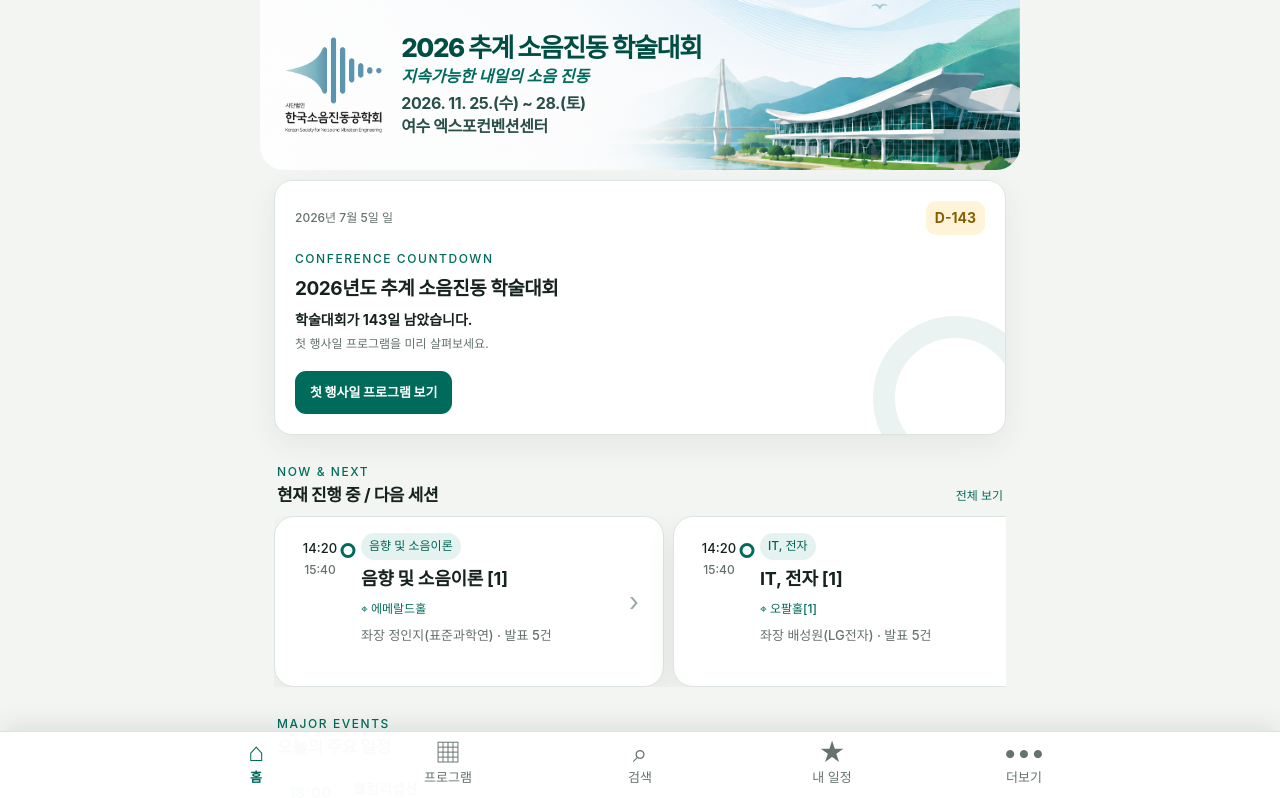
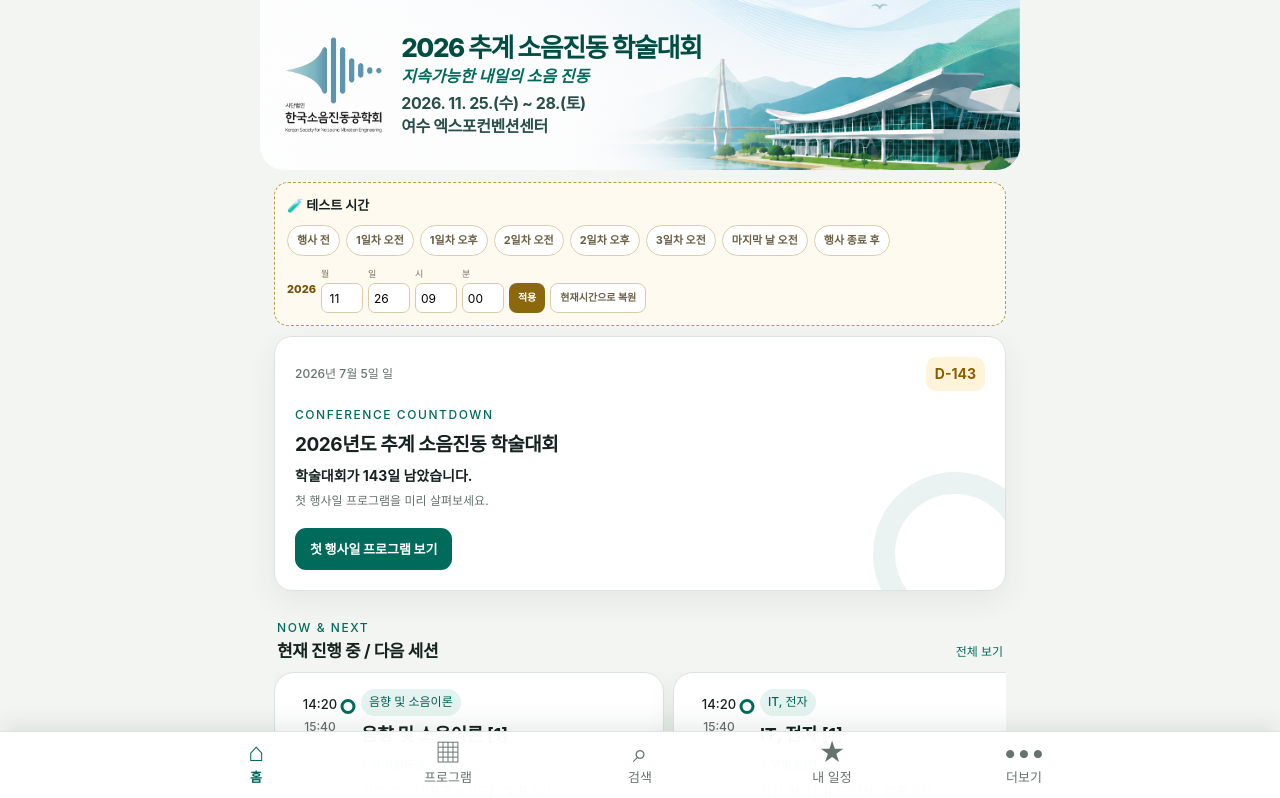
Before and after one commit to skim0130/KSNVE-Conference-app, a Next.js app: page / in a window 1280 px wide. Shown: the top 798 px of the page. Built offline with nearby package versions, Linux system fonts and the light colour scheme; a web font is replaced by a local one.

Commit message:
Add developer time travel panel

```diff
--- a/app/page.tsx
+++ b/app/page.tsx
@@ -10,6 +10,7 @@ import SessionCard from '@/components/SessionCard';
 import VenueCard from '@/components/VenueCard';
 import TimelineSession from '@/components/TimelineSession';
 import NotificationManager from '@/components/NotificationManager';
+import TimeTravelPanel from '@/components/TimeTravelPanel';
 import { announcements, dayLabel, papers, sessions, speakers, venues, type Paper, type Session } from '@/lib/conference';
 import { conferenceConfig } from '@/lib/conference-config';
 import { parseMockNow, type MockNow } from '@/lib/dashboard-time';
@@ -77,6 +78,7 @@ function readLocalList(key: string) {
 
 export default function Home() {
   const [mockNow, setMockNow] = useState<MockNow | null>(null);
+  const [showTimeTravel, setShowTimeTravel] = useState(false);
   const dates = [...conferenceConfig.dates];
   const today = mockNow?.date ?? localDateKey();
   const conferenceStart = conferenceConfig.startDate;
@@ -98,6 +100,7 @@ export default function Home() {
     setRecentSearches(readLocalList(recentSearchKey));
     setReadAnnouncements(readLocalList(readAnnouncementKey));
     const params = new URLSearchParams(window.location.search);
+    setShowTimeTravel(process.env.NODE_ENV === 'development' || params.get('dev') === '1');
     const requestedTab = params.get('tab');
     if (requestedTab === 'program' || requestedTab === 'search' || requestedTab === 'my' || requestedTab === 'more') setTab(requestedTab);
     setMockNow(parseMockNow(params.get('mockNow')));
@@ -174,10 +177,18 @@ export default function Home() {
     setDate(conferenceStart);
     changeTab('program');
   };
+  const changeMockNow = (value: string | null) => {
+    setMockNow(parseMockNow(value));
+    const url = new URL(window.location.href);
+    url.searchParams.set('dev', '1');
+    if (value) url.searchParams.set('mockNow', value);
+    else url.searchParams.delete('mockNow');
+    window.history.replaceState(null, '', `${url.pathname}${url.search}`);
+  };
 
   return <main className="shell app-shell"><Header compact={tab !== 'today'}/>
     {tab === 'today' && <section className="today-dashboard">
-      {mockNow && <div className="mock-time-badge">Mock time: {mockNow.label}</div>}
+      {showTimeTravel && <TimeTravelPanel mockNow={mockNow} onChange={changeMockNow} />}
       {isBeforeConference && <section className="conference-status-card before-conference"><div className="conference-status-meta"><time>{formatKoreanDate(today)}</time><strong>D-{daysUntilConference}</strong></div><span>CONFERENCE COUNTDOWN</span><h2>{conferenceConfig.koreanTitle}</h2><p className="countdown-copy"><strong>학술대회가 {daysUntilConference}일 남았습니다.</strong><span>첫 행사일 프로그램을 미리 살펴보세요.</span></p><button type="button" onClick={showFirstDayProgram}>첫 행사일 프로그램 보기</button></section>}
       {isConferenceDay && <div className="conference-live-status"><span>LIVE</span><div><b>학술대회 진행 중</b><small>{formatKoreanDate(today)} · {conferenceConfig.venue}</small></div></div>}
       {isAfterConference && <section className="conference-status-card after-conference"><span>CONFERENCE ARCHIVE</span><h2>학술대회가 종료되었습니다.</h2><p>프로그램과 초록은 계속 열람할 수 있습니다.</p></section>}
--- /dev/null
+++ b/components/TimeTravelPanel.tsx
@@ -0,0 +1,70 @@
+'use client';
+
+import { useEffect, useState } from 'react';
+import type { MockNow } from '@/lib/dashboard-time';
+
+const presets = [
+  ['행사 전', '2026-11-24T10:00:00'],
+  ['1일차 오전', '2026-11-25T09:00:00'],
+  ['1일차 오후', '2026-11-25T14:20:00'],
+  ['2일차 오전', '2026-11-26T09:00:00'],
+  ['2일차 오후', '2026-11-26T14:20:00'],
+  ['3일차 오전', '2026-11-27T09:00:00'],
+  ['마지막 날 오전', '2026-11-28T10:00:00'],
+  ['행사 종료 후', '2026-11-29T09:00:00'],
+] as const;
+
+export default function TimeTravelPanel({ mockNow, onChange }: { mockNow: MockNow | null; onChange: (value: string | null) => void }) {
+  const [month, setMonth] = useState('11');
+  const [day, setDay] = useState('26');
+  const [hour, setHour] = useState('09');
+  const [minute, setMinute] = useState('00');
+
+  useEffect(() => {
+    if (!mockNow) return;
+    const [, nextMonth, nextDay, nextHour, nextMinute] = mockNow.label.match(/^\d{4}-(\d{2})-(\d{2}) (\d{2}):(\d{2})$/) ?? [];
+    if (nextMonth) setMonth(nextMonth);
+    if (nextDay) setDay(nextDay);
+    if (nextHour) setHour(nextHour);
+    if (nextMinute) setMinute(nextMinute);
+  }, [mockNow]);
+
+  const normalize = (value: string, minimum: number, maximum: number) => {
+    const number = Number(value);
+    return Number.isFinite(number) ? String(Math.min(maximum, Math.max(minimum, number))).padStart(2, '0') : '';
+  };
+
+  const applyManualTime = () => {
+    const nextMonth = normalize(month, 1, 12);
+    const nextDay = normalize(day, 1, 31);
+    const nextHour = normalize(hour, 0, 23);
+    const nextMinute = normalize(minute, 0, 59);
+    if (!nextMonth || !nextDay || !nextHour || !nextMinute) return;
+    onChange(`2026-${nextMonth}-${nextDay}T${nextHour}:${nextMinute}:00`);
+  };
+
+  return (
+    <aside className="time-travel-panel" aria-label="개발자 테스트 시간 설정">
+      <div className="time-travel-heading">
+        <b>🧪 테스트 시간</b>
+        {mockNow && <span>Mock time: {mockNow.label}</span>}
+      </div>
+      <div className="time-preset-list">
+        {presets.map(([label, value]) => (
+          <button type="button" className={mockNow?.label === value.slice(0, 16).replace('T', ' ') ? 'active' : ''} onClick={() => onChange(value)} key={value}>
+            {label}
+          </button>
+        ))}
+      </div>
+      <div className="manual-time-controls">
+        <span className="manual-year">2026</span>
+        <label><span>월</span><input type="number" inputMode="numeric" min="1" max="12" value={month} onChange={(event) => setMonth(event.target.value)} /></label>
+        <label><span>일</span><input type="number" inputMode="numeric" min="1" max="31" value={day} onChange={(event) => setDay(event.target.value)} /></label>
+        <label><span>시</span><input type="number" inputMode="numeric" min="0" max="23" value={hour} onChange={(event) => setHour(event.target.value)} /></label>
+        <label><span>분</span><input type="number" inputMode="numeric" min="0" max="59" value={minute} onChange={(event) => setMinute(event.target.value)} /></label>
+        <button type="button" className="apply-time" onClick={applyManualTime}>적용</button>
+        <button type="button" className="restore-time" onClick={() => onChange(null)}>현재시간으로 복원</button>
+      </div>
+    </aside>
+  );
+}
```
Also changed, not shown: app/globals.css.
